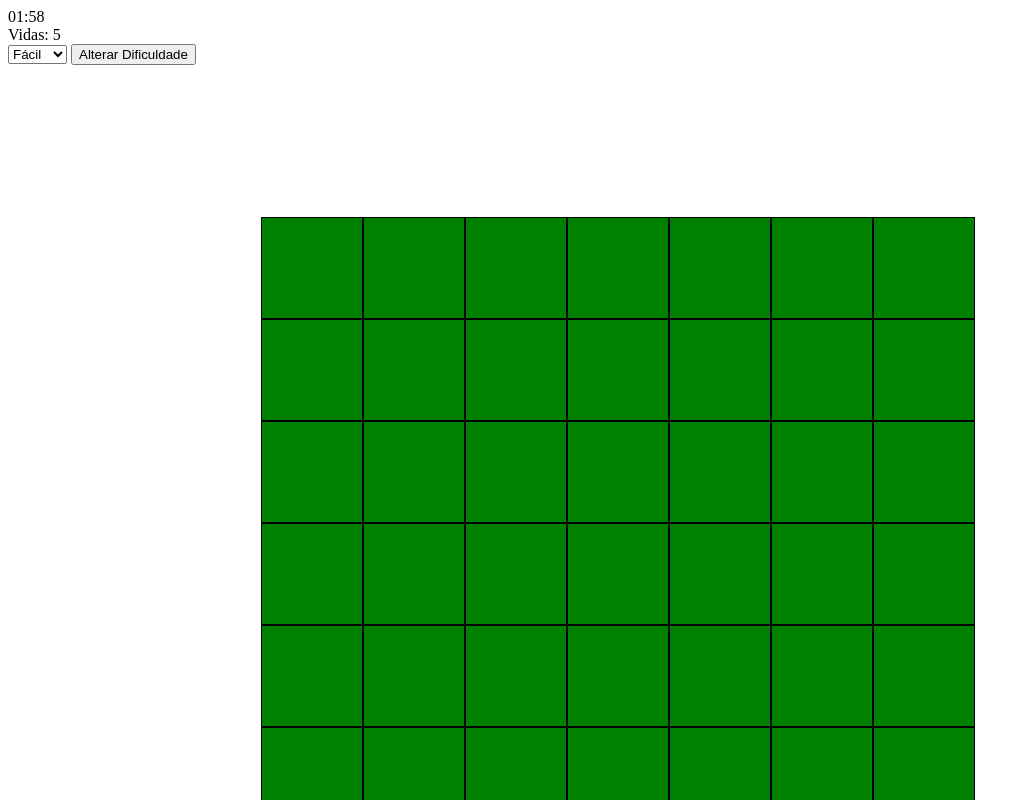
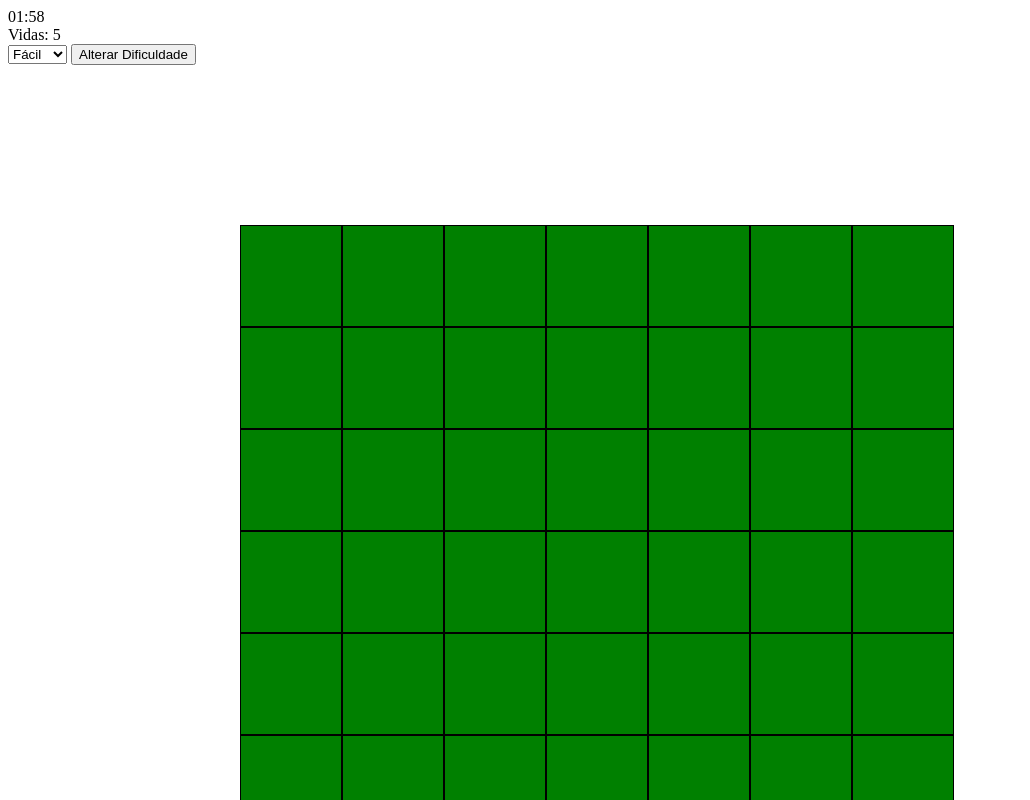
Before and after one commit to PedroAbramo/TheWalkingPlants, a website: page public/exemplo_matriz.html in a window 1280 px wide. Both pictures are taken after a click on the button "Alterar Dificuldade". Shown: the top 800 px of the page, without its empty margins (0-1030 px from the left). Drawn offline with Linux system fonts and the light colour scheme.

Commit message:
Finalizado o tabuleiro (tamanho)

```diff
--- a/public/exemplo_matriz.html
+++ b/public/exemplo_matriz.html
@@ -22,7 +22,7 @@
       display: flex;
       flex-direction: column;
       flex-wrap: wrap;
-      width: 60%;
+      width: 800px;
       align-self: center;
     }
   </style>
@@ -38,7 +38,7 @@
     </select>
     <button onclick="definirDificuldade()">Alterar Dificuldade</button>
     <center>
-      <div class="div_ajuste">
+      <div class="div_ajuste" id="tabu">
         <div id="div_matriz"></div>
       </div>
     </center>
@@ -46,6 +46,9 @@
 </html>
 
 <script>
+
+  var tabuleiro = document.getElementById('tabu');
+
   const matriz = [
     [3, 1, 1, 1, 1, 1, 2],
     [1, 1, 1, 2, 1, 1, 1],
@@ -145,9 +148,11 @@
         }
       }
 
-      function gerarBlocosMatriz() {
-        for (let i = 0; i < matriz.length; i++) {
-          for (let j = 0; j < matriz[i].length; j++) {
+      function gerarBlocosMatriz(matrizD) {
+        div_matriz.innerHTML = ""
+
+        for (let i = 0; i < matrizD.length; i++) {
+          for (let j = 0; j < matrizD[i].length; j++) {
             //console.log(matrizUsada[i][j])
             div_matriz.innerHTML += `
             <div
@@ -202,14 +207,19 @@
           tempoRestante = 120;
           vidas = 5;
           gerarBlocosMatriz(matriz)
+          tabuleiro.style.width = "800px"
         } else if (slc.value === "medio") {
           tempoRestante = 240;
           vidas = 4;
           gerarBlocosMatriz(matrizMedio)
+          tabuleiro.style.width = "1100px"
+
         } else if (slc.value === "dificil") {
           tempoRestante = 480;
           vidas = 3;
           gerarBlocosMatriz(matrizDificil)
+          tabuleiro.style.width = "1600px"
+
         }
         atualizarTemporizador();
         div_vidas.innerHTML = `Vidas: ${vidas}`
```
